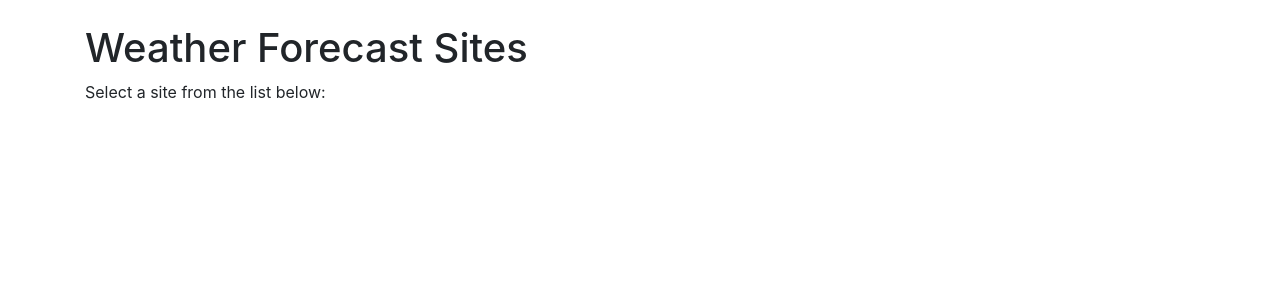
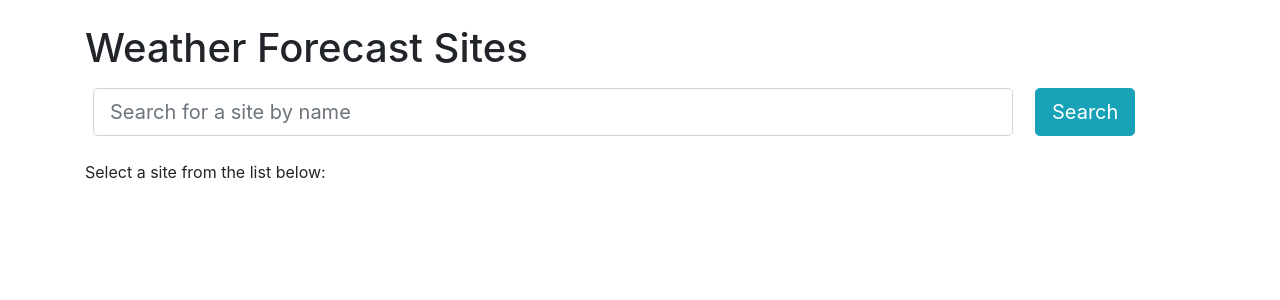
Before and after one commit to klssmith/WxD, a Flask app: page /forecasts/ in a window 1280 px wide. Shown: the part 56-356 px from the top of the page. Run offline with Flask 2, Linux system fonts and the light colour scheme; data that the repository does not hold is empty; parts of the project's set-up code (start-up, migrations or seed data) failed here and were passed over; some libraries are stand-ins or nearby versions.

Commit message:
Add a page to display the details for a site
This displays the latitude, longitude and elevation. It links to the
forecast for that site and the observations too (if available).

This page is now linked to from the search box on the homepage and the
page listing all observations, and the search box has been added to the
page listing all forecasts too.

```diff
--- a/app/main/views.py
+++ b/app/main/views.py
@@ -4,6 +4,7 @@ from flask.views import View
 
 from app import client
 from app.datapoint_client.errors import SiteError
+from app.models import Site
 from app.site_dao import (
     dao_find_sites_by_name,
     dao_find_observation_sites_by_name,
@@ -121,6 +122,13 @@ def index():
     return render_template('index.html')
 
 
+@main.route('/sites/<int:site_id>')
+def site(site_id):
+    site = Site.query.get_or_404(site_id)
+
+    return render_template('site_details.html', site=site)
+
+
 @main.route('/results')
 def results():
     search_term = request.args.get('search-term')
--- a/app/templates/forecast_sites.html
+++ b/app/templates/forecast_sites.html
@@ -2,6 +2,19 @@
 {% block content %}
 <div>
   <h1>Weather Forecast Sites</h1>
+</div>
+<div class="py-2">
+  <form action="{{ url_for('main.results') }}">
+    <div class="row">
+      <div class="form-group col-sm-10">
+        <label class="sr-only">Search for a site</label>
+        <input class="form-control form-control-lg mx-2" name="search-term" type='text' placeholder="Search for a site by name"></input>
+      </div>
+      <div class="col-sm-2">
+        <button type="submit" class="btn btn-lg btn-info">Search</button>
+      </div>
+    </div>
+  </form>
 </div>
 <div>
   <p>Select a site from the list below:</p>
--- a/app/templates/results.html
+++ b/app/templates/results.html
@@ -4,7 +4,7 @@
   {% if results %}
     {% for site in results %}
       <p class="site-links">
-        <a href="{{ url_for('main.site_observation', site_id=site.id) }}">{{ site.name }}</a>
+        <a href="{{ url_for('main.site', site_id=site.id) }}">{{ site.name }}</a>
       </p>
     {% endfor %}
   {% else %}
```
Also changed, not shown: app/templates/site_details.html (added, +19 -0 lines), tests/app/conftest.py (+1 -0 lines), tests/app/main/test_views.py (+29 -3 lines).
